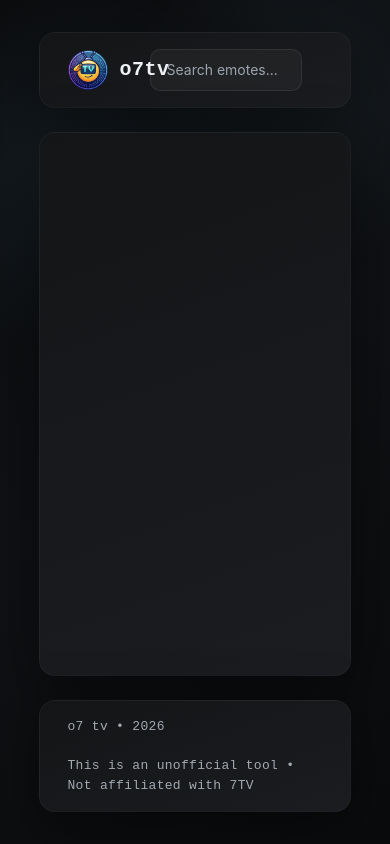
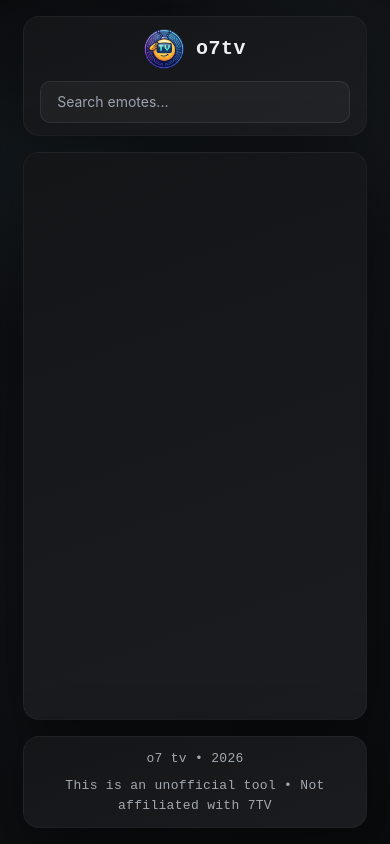
Before and after one commit to pedrety/o7tv, a Python web app: template templates/results.html in a window 390 px wide. Run offline with Jinja, Linux system fonts and the light colour scheme; the template is opened without the code that fills it, so the values that code supplies are empty; some libraries are stand-ins or nearby versions.

Commit message:
feat: add some responsiveness

```diff
--- a/templates/base.html
+++ b/templates/base.html
@@ -21,11 +21,11 @@
 </head>
 
 <body
-    class="m-0 p-8 h-screen overflow-hidden text-[#eef1f4] font-sans flex flex-col gap-6 bg-[radial-gradient(circle_at_20%_20%,rgba(125,211,252,0.08),transparent_25%),radial-gradient(circle_at_80%_10%,rgba(165,230,255,0.06),transparent_22%),linear-gradient(145deg,#0b0c0e_0%,#0f1114_50%,#0a0b0c_100%)] bg-fixed">
+    class="m-0 p-4 sm:p-6 lg:p-8 h-screen overflow-hidden text-[#eef1f4] font-sans flex flex-col gap-4 sm:gap-6 bg-[radial-gradient(circle_at_20%_20%,rgba(125,211,252,0.08),transparent_25%),radial-gradient(circle_at_80%_10%,rgba(165,230,255,0.06),transparent_22%),linear-gradient(145deg,#0b0c0e_0%,#0f1114_50%,#0a0b0c_100%)] bg-fixed">
     <header
-        class="w-[min(1200px,96%)] mx-auto bg-[linear-gradient(160deg,#141517_0%,#1a1c1f_100%)] border border-white/[0.04] shadow-[0_16px_60px_rgba(0,0,0,0.45)] rounded-2xl px-7 py-4 grid grid-cols-[1fr_minmax(0,500px)_1fr] items-center gap-5 flex-shrink-0">
+        class="w-[min(1200px,96%)] mx-auto bg-[linear-gradient(160deg,#141517_0%,#1a1c1f_100%)] border border-white/[0.04] shadow-[0_16px_60px_rgba(0,0,0,0.45)] rounded-2xl px-4 sm:px-6 lg:px-7 py-3 sm:py-4 grid grid-cols-1 sm:grid-cols-[1fr_minmax(0,500px)_1fr] items-center gap-3 sm:gap-5 flex-shrink-0 justify-items-center sm:justify-items-stretch">
         <a href="/"
-            class="flex items-center gap-3 no-underline text-[#eef1f4] transition-transform duration-150 hover:-translate-y-[2px] justify-self-start">
+            class="flex items-center gap-3 no-underline text-[#eef1f4] transition-transform duration-150 hover:-translate-y-[2px] justify-self-center sm:justify-self-start">
             <img src="/assets/icon.png" alt="o7tv" class="w-10 h-10 object-contain">
             <span class="text-[20px] font-bold font-mono tracking-[0.5px]">o7tv</span>
         </a>
@@ -38,7 +38,7 @@
         </div>
     </header>
     <main
-        class="w-[min(1200px,96%)] mx-auto bg-[linear-gradient(160deg,#141517_0%,#1a1c1f_100%)] border border-white/[0.04] shadow-[0_16px_60px_rgba(0,0,0,0.45)] rounded-2xl p-7 flex flex-col gap-[18px] flex-1 min-h-0 overflow-hidden [&::-webkit-scrollbar]:hidden">
+        class="w-[min(1200px,96%)] mx-auto bg-[linear-gradient(160deg,#141517_0%,#1a1c1f_100%)] border border-white/[0.04] shadow-[0_16px_60px_rgba(0,0,0,0.45)] rounded-2xl p-4 sm:p-6 lg:p-7 flex flex-col gap-4 sm:gap-[18px] flex-1 min-h-0 overflow-hidden [&::-webkit-scrollbar]:hidden">
         {% if error %}
         <p class="text-[#ff6b6b] text-sm m-0">{{ error }}</p>
         {% endif %}
@@ -46,7 +46,7 @@
         {% block content %}{% endblock %}
     </main>
     <footer
-        class="w-[min(1200px,96%)] mx-auto bg-[linear-gradient(160deg,#141517_0%,#1a1c1f_100%)] border border-white/[0.04] shadow-[0_16px_60px_rgba(0,0,0,0.45)] rounded-2xl px-7 py-4 flex flex-wrap items-center justify-between gap-5 flex-shrink-0">
+        class="w-[min(1200px,96%)] mx-auto bg-[linear-gradient(160deg,#141517_0%,#1a1c1f_100%)] border border-white/[0.04] shadow-[0_16px_60px_rgba(0,0,0,0.45)] rounded-2xl px-4 sm:px-6 lg:px-7 py-3 sm:py-4 flex flex-col sm:flex-row flex-wrap items-center sm:justify-between gap-2 sm:gap-5 flex-shrink-0 text-center sm:text-left">
         <div class="text-[#a2a9b0] text-[13px] font-mono tracking-[0.3px]">o7 tv • <span id="current-year">2026</span>
         </div>
         <div class="text-[#a2a9b0] text-[13px] font-mono tracking-[0.3px]">
--- a/templates/convert.html
+++ b/templates/convert.html
@@ -11,7 +11,7 @@
     </video>
     {% if emote_file %}
     <form method="get" action="/download/{{ emote_file }}"
-        class="m-0 p-0 border-0 bg-transparent inline-flex items-center justify-center mt-8 w-full">
+        class="m-0 p-0 border-0 bg-transparent inline-flex items-center justify-center mt-6 sm:mt-8 w-full">
         <button type="submit"
             class="px-3.5 py-2.5 text-[13px] rounded-[10px] bg-[linear-gradient(120deg,#c15dff_0%,#d296fa_100%)] text-[#001019] font-bold shadow-[0_6px_18px_rgba(108,255,255,0.2)] transition active:translate-y-[1px]">Download
             WebM</button>
--- a/templates/results.html
+++ b/templates/results.html
@@ -2,7 +2,7 @@
 
 {% block content %}
 {% if search_results %}
-<div class="flex gap-2.5">
+<div class="flex gap-2.5 flex-col sm:flex-row">
     <button type="button"
         class="flex-1 px-3 py-2.5 rounded-[10px] border border-white/[0.08] bg-[linear-gradient(120deg,#c15dff_0%,#d296fa_100%)] text-[#001019] font-semibold cursor-pointer border-transparent"
         data-target="videos-section">Videos</button>
@@ -14,13 +14,14 @@
     class="border border-white/[0.06] rounded-[12px] bg-white/[0.02] p-3.5 flex flex-col items-stretch text-center flex-1 min-h-0 overflow-y-auto overflow-x-hidden overscroll-contain [-webkit-overflow-scrolling:touch]">
     <div id="videos-section">
         <h3 class="m-0 mb-2.5 text-[15px] text-[#a2a9b0]">Videos</h3>
-        <div class="w-full grid grid-cols-[repeat(auto-fit,minmax(200px,1fr))] gap-4 mt-3" id="search-grid">
+        <div class="w-full grid grid-cols-1 sm:grid-cols-2 lg:grid-cols-3 gap-3 sm:gap-4 mt-3" id="search-grid">
             {% for emote in search_results if emote.is_animated %}
             <div
                 class="p-2.5 rounded-[12px] bg-white/[0.03] border border-white/[0.06] flex flex-col items-center gap-2">
                 <div class="text-xs text-[#a2a9b0] break-words">{{ emote.name }}</div>
                 {% if emote.image %}
-                <img src="{{ emote.image.url }}" alt="{{ emote.name }}" class="w-[140px] h-[140px] object-contain" />
+                <img src="{{ emote.image.url }}" alt="{{ emote.name }}"
+                    class="w-[120px] h-[120px] sm:w-[140px] sm:h-[140px] object-contain" />
                 <form method="post" action="/convert"
                     class="m-0 p-0 border-0 bg-transparent w-auto inline-flex items-center justify-center">
                     <input type="hidden" name="emote_url" value="{{ emote.image.url }}" />
@@ -36,14 +37,14 @@
     </div>
     <div class="hidden" id="images-section">
         <h3 class="m-0 mb-2.5 text-[15px] text-[#a2a9b0]">Images</h3>
-        <div class="w-full grid grid-cols-[repeat(auto-fit,minmax(200px,1fr))] gap-4 mt-3" id="static-grid">
+        <div class="w-full grid grid-cols-1 sm:grid-cols-2 lg:grid-cols-3 gap-3 sm:gap-4 mt-3" id="static-grid">
             {% for emote in search_results if not emote.is_animated %}
             <div
                 class="p-2.5 rounded-[12px] bg-white/[0.03] border border-white/[0.06] flex flex-col items-center gap-2">
                 <div class="text-xs text-[#a2a9b0] break-words">{{ emote.name }}</div>
                 {% if emote.static_image %}
                 <img src="{{ emote.static_image.url }}" alt="{{ emote.name }}"
-                    class="w-[140px] h-[140px] object-contain" />
+                    class="w-[120px] h-[120px] sm:w-[140px] sm:h-[140px] object-contain" />
                 <form method="get" action="/download-image"
                     class="m-0 p-0 border-0 bg-transparent w-auto inline-flex items-center justify-center">
                     <input type="hidden" name="url" value="{{ emote.static_image.url }}" />
@@ -134,7 +135,8 @@
                         const img = document.createElement("img");
                         img.src = item.image_url;
                         img.alt = item.name;
-                        img.className = "w-[140px] h-[140px] object-contain";
+                        img.className =
+                            "w-[120px] h-[120px] sm:w-[140px] sm:h-[140px] object-contain";
                         wrapper.appendChild(img);
 
                         const form = document.createElement("form");
@@ -178,7 +180,8 @@
                         const img = document.createElement("img");
                         img.src = previewUrl;
                         img.alt = item.name;
-                        img.className = "w-[140px] h-[140px] object-contain";
+                        img.className =
+                            "w-[120px] h-[120px] sm:w-[140px] sm:h-[140px] object-contain";
                         wrapper.appendChild(img);
 
                         const form = document.createElement("form");
```
Also changed, not shown: templates/home.html (+4 -3 lines).
